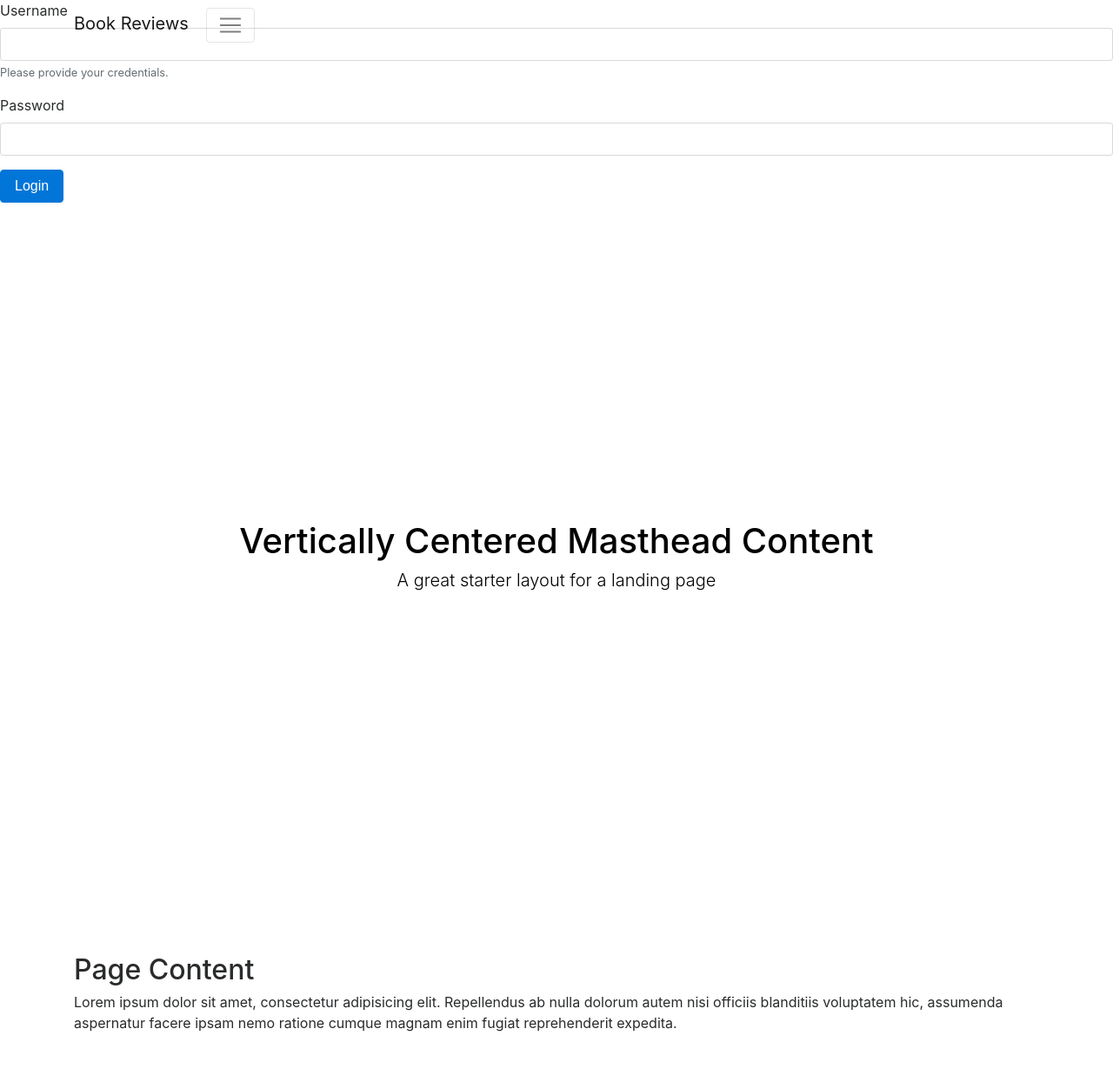
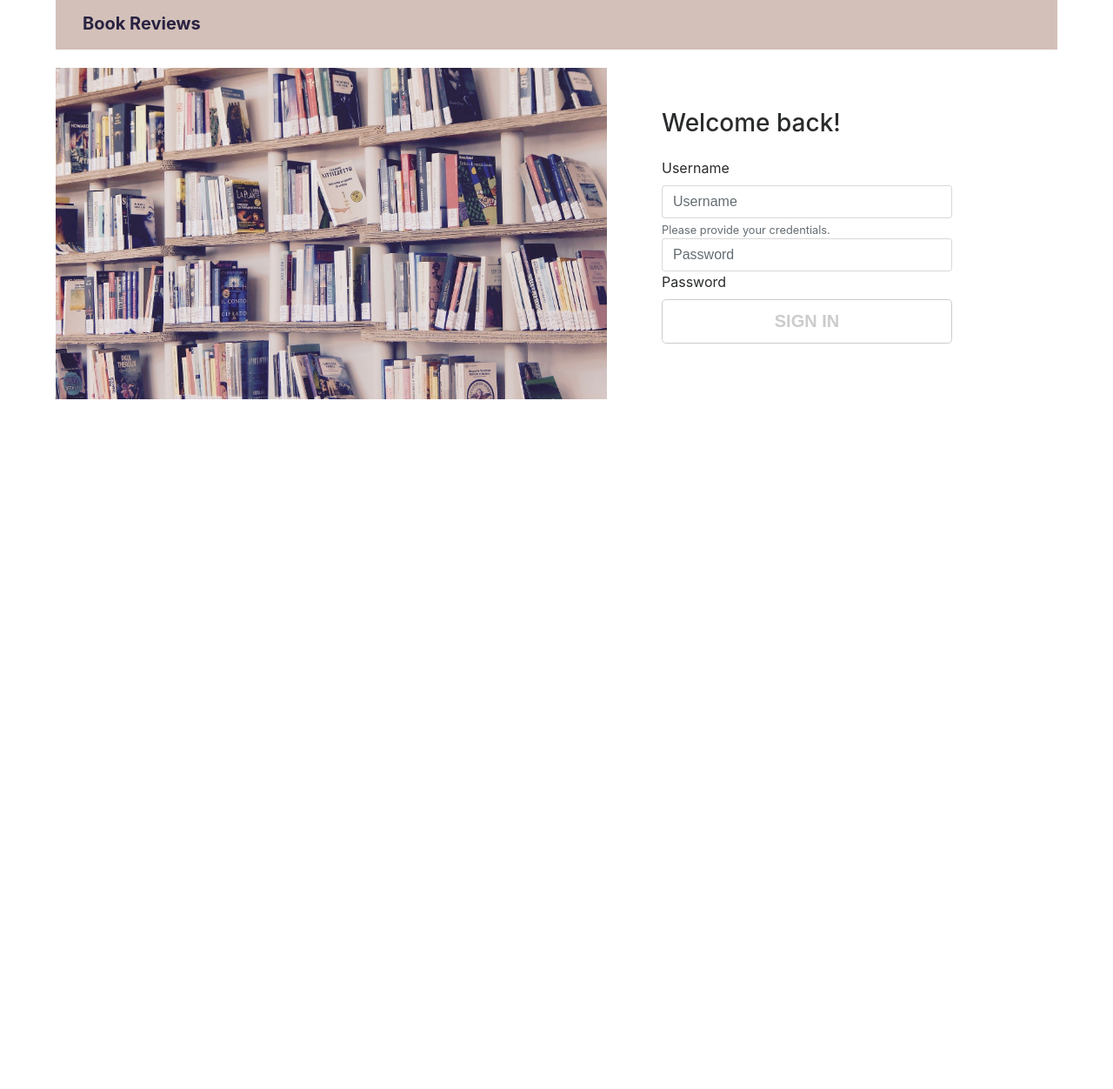
Before and after one commit to ALee008/project1, a Flask app: page /login in a window 1280 px wide. Shown: the whole page at 87% size. After the commit the page ends 459 px from the top, so only its background shows below. Run offline with Flask 2, Linux system fonts and the light colour scheme; parts of the project's set-up code (start-up, migrations or seed data) failed here and were passed over; some libraries are stand-ins or nearby versions.

Commit message:
- new navbar - background image added

```diff
--- a/application.py
+++ b/application.py
@@ -1,5 +1,4 @@
 import os
-import json
 
 from flask import Flask, session, render_template, request, redirect, url_for, flash, jsonify
 from flask_session import Session
@@ -26,6 +25,17 @@ Session(app)
 # Set up database
 engine = create_engine(os.getenv("DATABASE_URL"))
 db = scoped_session(sessionmaker(bind=engine))
+
+def login_required(func):
+    @functools.wraps(func)
+    def wrap(*args, **kwargs):
+        if session.get("logged_in"):
+            return func(*args, **kwargs)
+        else:
+            return render_template("message_for_user.html", title="Info", message="You must login first.")
+
+    return wrap
+
 
 
 @app.route("/")
@@ -76,7 +86,8 @@ def commit_login():
         session['user_id'] = db.execute("SELECT user_id FROM users WHERE name = :name", {"name": name}).fetchone()[0]
         session['username'] = name
         session['logged_in'] = True
-        return render_template("message_for_user.html", title="Success", message="Login successful.")
+        return render_template("message_for_user.html", title="Success",
+                               message="Login successful. You can now search books and view your submitted reviews.")
     else:
         return render_template("message_for_user.html", title="Error", message="Incorrect password.")
 
@@ -132,7 +143,7 @@ def get_books():
     return render_template("search.html", search_results=search_results)
 
 
-@app.route("/layout_books/<string:isbn>")
+@app.route("/layout_books/<isbn>")
 @project_tools.login_required
 def layout_books(isbn):
     # TODO: lookup usage
@@ -169,11 +180,15 @@ def layout_books(isbn):
                            message=message,
                            reviews=reviews)
 
+
 @app.route("/add_review", methods=["POST"])
+@project_tools.login_required
 def add_review():
     return render_template("add_review.html")
 
+
 @app.route("/submit_review", methods=["POST"])
+@project_tools.login_required
 def submit_review():
     title = request.form.get("title")
     rating = request.form.get("rating")
@@ -200,6 +215,7 @@ def submit_review():
 
     return render_template("message_for_user.html", title="Thank you {}!".format(session['username'])
                            , message="Your review has been added successfully.")
+
 
 @app.route("/my_reviews", methods=["GET"])
 @project_tools.login_required
--- a/project_tools.py
+++ b/project_tools.py
@@ -1,5 +1,5 @@
 import functools
-from flask import session, flash, url_for, redirect, render_template
+from flask import session, render_template
 
 
 def login_required(func):
--- a/static/navigation_bar.css
+++ b/static/navigation_bar.css
@@ -1,55 +1,45 @@
-/*SOURCE: https://www.w3schools.com/howto/howto_css_searchbar.asp */
+.navbar-custom {
+    background-color: #D3C0B9;
+}
+/* Modify brand and text color */
 
-/* Add a black background color to the top navigation bar */
-.topnav {
-  overflow: hidden;
-  background-color: #e9e9e9;
+.navbar-custom .navbar-brand {
+    color: #292241;
+    font-weight: bold;
 }
 
-/* Style the links inside the navigation bar */
-.topnav a {
-  float: left;
-  display: block;
-  color: black;
-  text-align: center;
-  padding: 14px 16px;
-  text-decoration: none;
-  font-size: 17px;
+.nav-link {
+    color: #292241;
 }
 
-/* Change the color of links on hover */
-.topnav a:hover {
-  background-color: #646464;
-  color: black;
+.lead {
+    background-color: white;
+    border-radius:10px;
+    color: #292241;
 }
 
-/* Style the "active" element to highlight the current page */
-.topnav a.active {
-  background-color: #2196F3;
-  color: white;
+.masthead {
+    height: 100vh;
+    min-height: 500px;
+    background-image: url(books.jpg);
+    background-size: cover;
+    background-position: center;
+    background-repeat: no-repeat;
 }
 
-/* Style the search box inside the navigation bar */
-.topnav input[type=text] {
-  float: right;
-  padding: 6px;
-  border: none;
-  margin-top: 8px;
-  margin-right: 16px;
-  font-size: 17px;
+nav {
+    margin-left: 5%;
+    margin-right: 5%;
 }
 
-/* When the screen is less than 600px wide, stack the links and the search field vertically instead of horizontally */
-@media screen and (max-width: 600px) {
-  .topnav a, .topnav input[type=text] {
-    float: none;
-    display: block;
-    text-align: left;
-    width: 100%;
-    margin: 0;
-    padding: 14px;
-  }
-  .topnav input[type=text] {
-    border: 1px solid #ccc;
-  }
+body {
+    padding-top: 70px;
+    padding-left: 5%;
+    padding-right: 5%;
 }
+
+div > p {
+  text-align: justify;
+  font-style: italic;
+  padding: 15px;
+}
--- a/templates/add_review.html
+++ b/templates/add_review.html
@@ -15,7 +15,7 @@
         <input type="text" placeholder="Title" id="title" name="title" minlength="1" size="80">
         <textarea id="review" name="review" rows="20" cols="80" placeholder="Write your review ..."></textarea>
     </div>
-    <button>Submit</button>
+    <button class="btn btn-warning btn-sm">Submit</button>
 </form>
 </body>
 {% endblock %}
--- a/templates/layout.html
+++ b/templates/layout.html
@@ -5,8 +5,9 @@
         <link rel="stylesheet" href="static/navigation_bar.css">
     </head>
     <body>
+    <head><h1>{% block head %} {% endblock %}</h1></head>
     <!-- Navigation -->
-<nav class="navbar navbar-expand-lg navbar-light bg-light shadow fixed-top">
+<nav class="navbar navbar-expand-lg navbar-custom shadow fixed-top">
   <div class="container">
     <a class="navbar-brand" href="{{ url_for('index') }}">Book Reviews</a>
     <button class="navbar-toggler" type="button" data-toggle="collapse" data-target="#navbarResponsive" aria-controls="navbarResponsive" aria-expanded="false" aria-label="Toggle navigation">
@@ -46,23 +47,4 @@
     {% block body %}
     {% endblock %}
     </body>
-<header class="masthead">
-  <div class="container h-100">
-    <div class="row h-100 align-items-center">
-      <div class="col-12 text-center">
-        <h1 class="font-weight-light" style="color:black">Vertically Centered Masthead Content</h1>
-        <p class="lead" style="color:black">A great starter layout for a landing page</p>
-      </div>
-    </div>
-  </div>
-</header>
-
-<!-- Page Content -->
-<section class="py-5">
-  <div class="container">
-    <h2 class="font-weight-light">Page Content</h2>
-    <p>Lorem ipsum dolor sit amet, consectetur adipisicing elit. Repellendus ab nulla dolorum autem nisi officiis blanditiis voluptatem hic, assumenda aspernatur facere ipsam nemo ratione cumque magnam enim fugiat reprehenderit expedita.</p>
-  </div>
-</section>
-
 </html>
--- a/templates/login.html
+++ b/templates/login.html
@@ -1,22 +1,40 @@
 {% extends "layout.html" %}
 <html lang="en">
 <head>
+  <link rel="stylesheet" href="login.css">
     <meta charset="UTF-8">
     <title>{% block title %} Login {% endblock %}</title>
 </head>
 {% block body %}
+<div class="view" style="background-image: url('../static/books.jpg'); background-repeat: no-repeat; background-size: 55% 100%; background-position: left center;">
+<div class="container-fluid">
+  <div class="row no-gutter">
+    <div class="d-none d-md-flex col-md-4 col-lg-6 bg-image"></div>
+    <div class="col-md-8 col-lg-6">
+      <div class="login d-flex align-items-center py-5">
+        <div class="container">
+          <div class="row">
+            <div class="col-md-9 col-lg-8 mx-auto">
+              <h3 class="login-heading mb-4">Welcome back!</h3>
               <form action="{{ url_for('commit_login') }}" method="post">
-  <div class="form-group">
+                <div class="form-label-group">
                   <label for="username">Username</label>
-    <input type="text" class="form-control" name="username" id="username" aria-describedby="username">
+                  <input type="text" id="username" name="username" class="form-control" placeholder="Username" required>
                   <small id="username_help" class="form-text text-muted">Please provide your credentials.</small>
                 </div>
-  <div class="form-group">
+
+                <div class="form-label-group">
+                  <input type="password" id="password" name="password" class="form-control" placeholder="Password" required>
                   <label for="password">Password</label>
-    <input type="password" class="form-control" name="password" id="password">
                 </div>
-    <button type="submit" class="btn btn-primary">Login</button>
+                <button class="btn btn-lg btn-outline-secondary btn-block btn-login text-uppercase font-weight-bold mb-2" type="submit">Sign in</button>
               </form>
+            </div>
+          </div>
+        </div>
+      </div>
+    </div>
+  </div>
+</div>
 {% endblock %}
-
 </html>
--- a/templates/my_reviews.html
+++ b/templates/my_reviews.html
@@ -1,5 +1,6 @@
 {% extends "layout.html" %}
 {% block title %}My Reviews{% endblock %}
+{% block head %} My Reviews {% endblock %}
 <body>
 {% block body %}
     {% for title, review, rating, book, author, isbn in reviews %}
--- a/templates/search.html
+++ b/templates/search.html
@@ -2,8 +2,6 @@
 <html lang="en">
 <head>
     <meta charset="UTF-8">
-    <link rel="stylesheet" href="static/navigation_bar.css">
-    <link rel="stylesheet" href="https://cdnjs.cloudflare.com/ajax/libs/font-awesome/4.7.0/css/font-awesome.min.css">
     <title>{% block title %} Find your Book {% endblock %}</title>
 </head>
 <body>
@@ -11,7 +9,8 @@
   <div class="search-container">
     <form action="{{ url_for('get_books') }}" method="post">
       <input type="text" placeholder="Search..." name="search">
-      <button type="submit"><i class="fa fa-search"></i></button>
+        <button type="button" class="btn btn-outline-secondary btn-sm">Go!</button>
+
     </form>
       <small id="username_help" class="form-text text-muted">{{ message }}</small>
   </div>
```
Also changed, not shown: requirements.txt (added, +7 -0 lines), static/login.css (added, +113 -0 lines), templates/index.html (+15 -0 lines), templates/layout_books.html (+5 -12 lines), static/books.jpg (added). Lines whose indentation alone changed are shown as unchanged.
